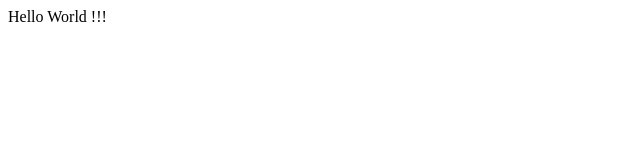
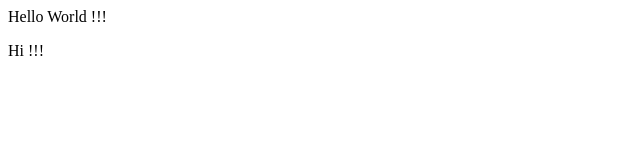
Before and after one commit to souvik001122/repo1, a plain HTML site: page index.html in a window 1280 px wide. Shown: the full height of the page, 0-640 px from the left. Drawn offline with Linux system fonts and the light colour scheme.

Commit message:
Add a new line

```diff
--- a/index.html
+++ b/index.html
@@ -1 +1,2 @@
 <p>Hello World !!!</p>
+<p>Hi !!!</p>
```
